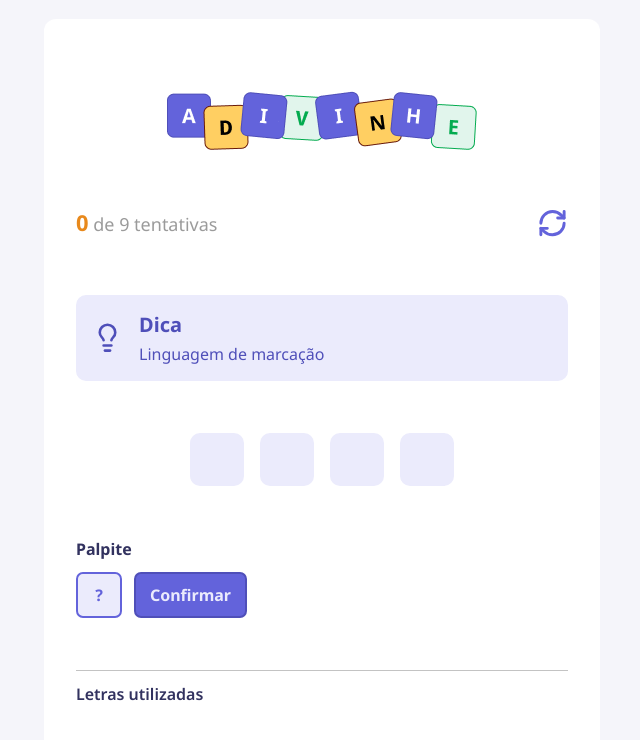
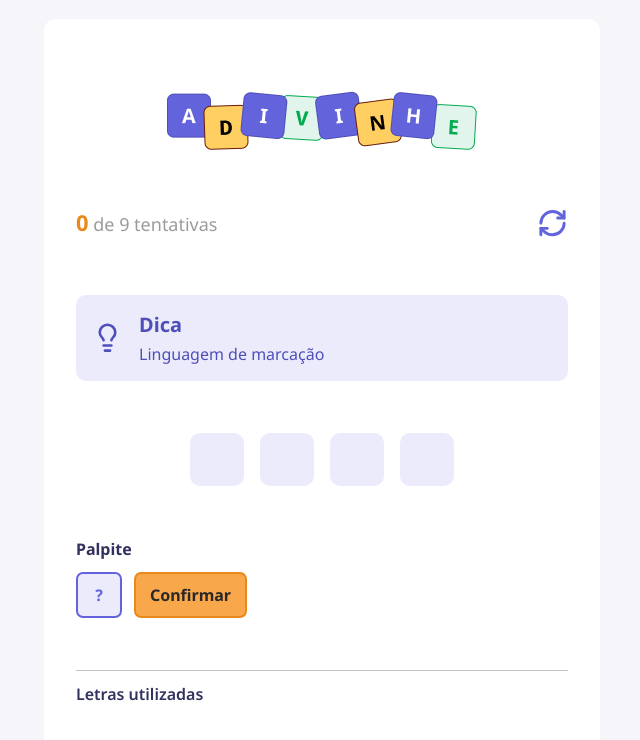
Before and after one commit to trybrito/guess, a React (Vite) app: page / in a window 1280 px wide. Shown: the top 740 px of the page, without its empty margins (318-958 px from the left). Built offline with nearby package versions, Linux system fonts and the light colour scheme.

Commit message:
styles: change button color

```diff
--- a/src/components/Button/styles.module.css
+++ b/src/components/Button/styles.module.css
@@ -3,9 +3,13 @@
   height: 2.87rem;
   border-radius: 7px;
 
-  background-color: var(--primary-100);
+  /* background-color: var(--primary-100);
   border: 2px solid var(--primary-300);
-  color: var(--secondary-surface);
+  color: var(--secondary-surface); */
+
+  background-color: #f9a74b;
+  border: 2px solid var(--tries-color);
+  color: #2a2928;
 
   padding: 0 0.875rem;
   font-family: inherit;
```
